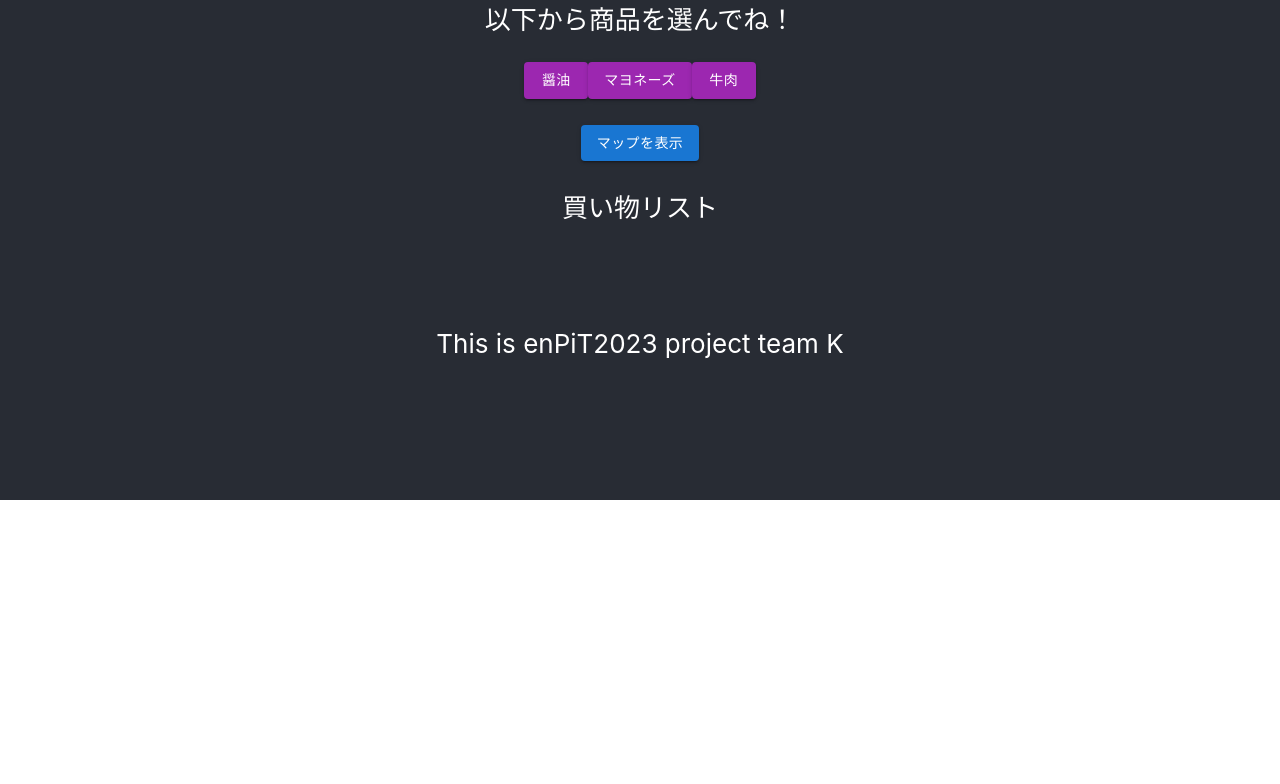
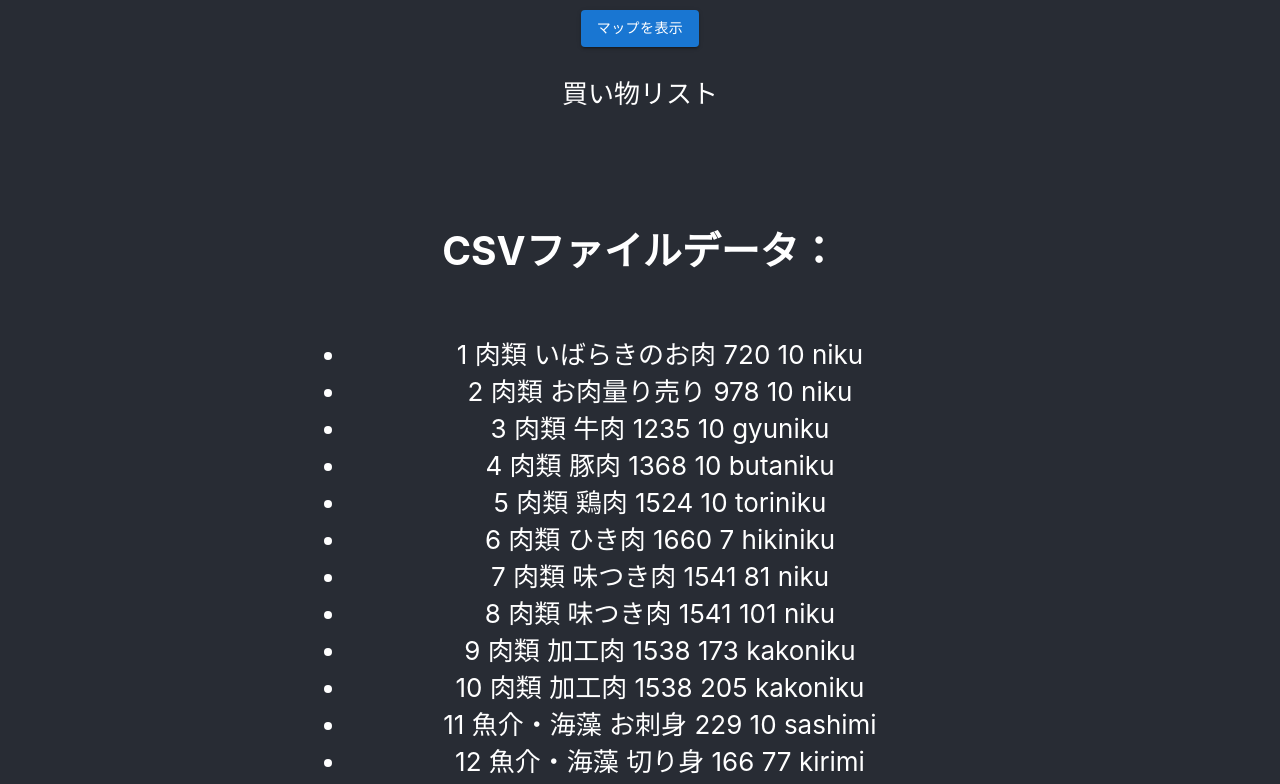
Before and after one commit to enpitut2023/MarketMap_front, a React (Create React App) app: page / in a window 1280 px wide. Shown: the part 300-1084 px from the top of the page. Before the commit the page ends 800 px from the top, so only its background shows below. Built offline with nearby package versions, Linux system fonts and the light colour scheme.

Commit message:
CSVコメントアウトなし

```diff
--- a/src/App.jsx
+++ b/src/App.jsx
@@ -77,16 +77,16 @@ function App() {
             <li key={index}>{name}</li>
           ))}
         </ul>
-        {/* <h2>CSVファイルデータ：</h2> */}
-        {/* <ul> */}
-          {/* {csvData.map((row, index) => ( */}
-            {/* <li key={index}> */}
-              {/* {Object.entries(row).map(([key, value]) => ( */}
-                {/* <span key={key}>{`${value} `}</span> */}
-              {/* ))} */}
-            {/* </li> */}
-          {/* ))} */}
-        {/* </ul> */}
+        <h2>CSVファイルデータ：</h2>
+        <ul>
+          {csvData.map((row, index) => (
+            <li key={index}>
+              {Object.entries(row).map(([key, value]) => (
+                <span key={key}>{`${value} `}</span>
+              ))}
+            </li>
+            ))}
+        </ul>
         <p>
           This is enPiT2023 project team K
         </p>
```
